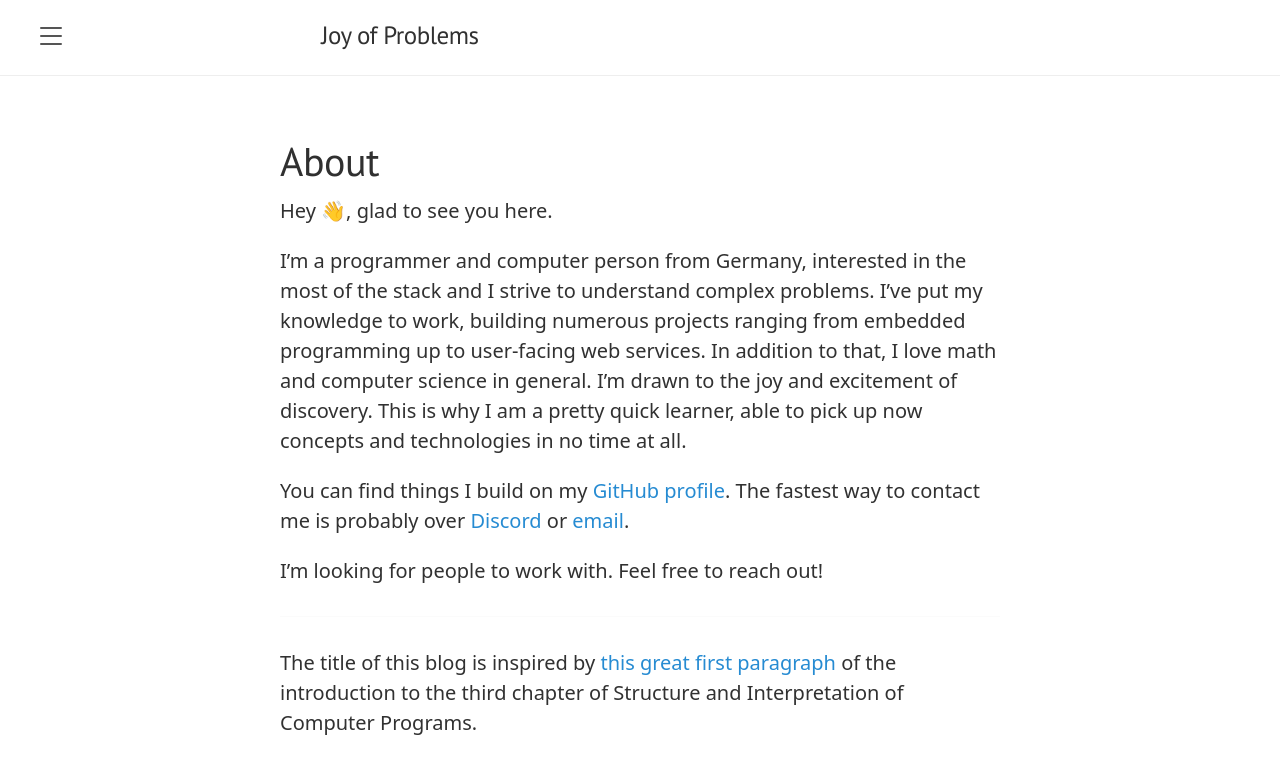
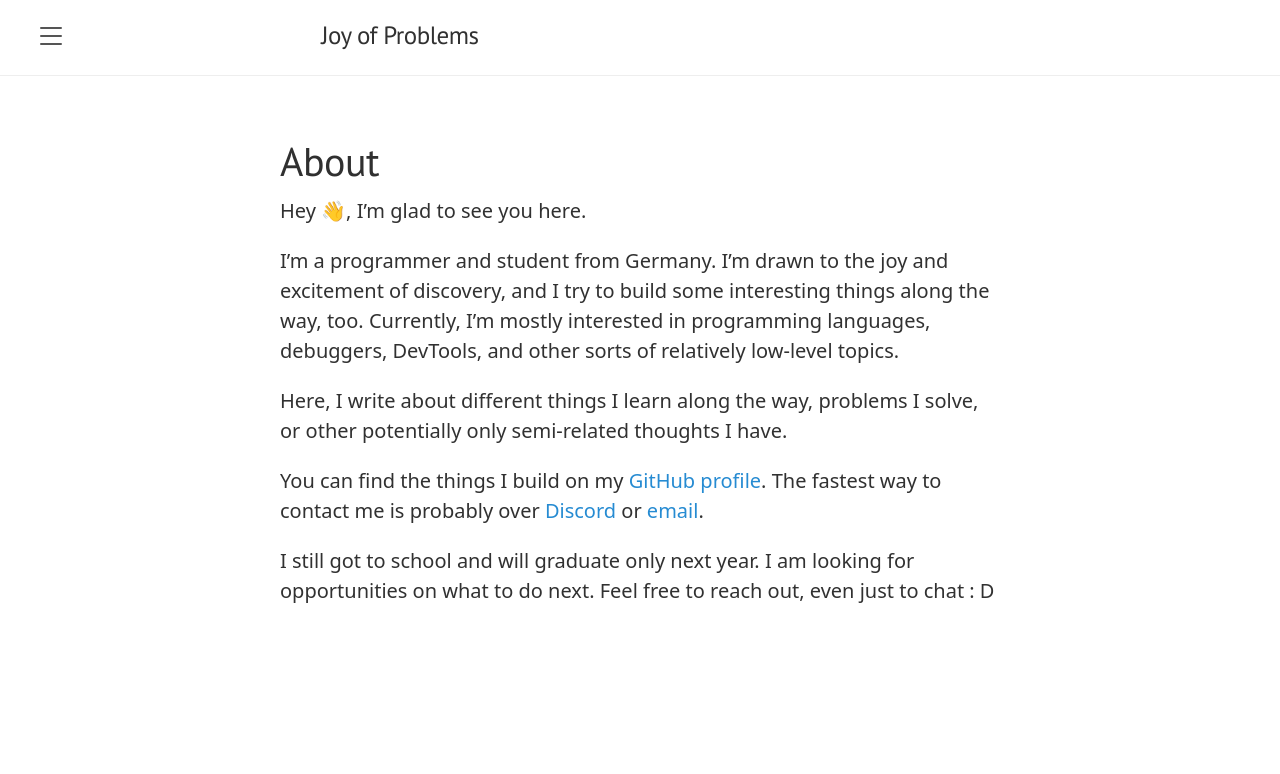
Before and after one commit to vincentbernat/thass0.github.io, a Jekyll site: the page built from about.md, in a window 1280 px wide. Shown: the top 774 px of the page. Built offline with Jekyll 4.4.1, drawn with Linux system fonts in a browser that asks for light colours.

Commit message:
Improve about page

```diff
--- a/about.md
+++ b/about.md
@@ -3,17 +3,12 @@ layout: page
 title: About
 ---
 
-Hey 👋, glad to see you here.
+Hey 👋, I'm glad to see you here.
 
-I'm a programmer and computer person from Germany, interested in the most of the stack and I strive to understand complex problems.
-I've put my knowledge to work, building numerous projects ranging from embedded programming
-up to user-facing web services.
-In addition to that, I love math and computer science in general. I'm drawn to the joy and excitement of discovery. This is why I am a pretty quick learner, able to pick up now concepts and technologies in no time at all.
+I'm a programmer and student from Germany. I'm drawn to the joy and excitement of discovery, and I try to build some interesting things along the way, too. Currently, I'm mostly interested  in programming languages, debuggers, DevTools, and other sorts of relatively low-level topics.
 
-You can find things I build on my [GitHub profile]({{ site.social[1].url }}). The fastest way to contact me is probably over [Discord]({{ site.social[3].url }}) or <a href="mailto:{{ site.author.email }}">email</a>.
+Here, I write about different things I learn along the way, problems I solve, or other potentially only semi-related thoughts I have.
 
-I'm looking for people to work with. Feel free to reach out!
+You can find the things I build on my [GitHub profile]({{ site.social[1].url }}). The fastest way to contact me is probably over [Discord]({{ site.social[3].url }}) or <a href="mailto:{{ site.author.email }}">email</a>.
 
----
-
-The title of this blog is inspired by [this great first paragraph](https://sarabander.github.io/sicp/html/Chapter-3.xhtml#Chapter-3) of the introduction to the third chapter of Structure and Interpretation of Computer Programs.
+I still got to school and will graduate only next year. I am looking for opportunities on what to do next. Feel free to reach out, even just to chat : D
```
